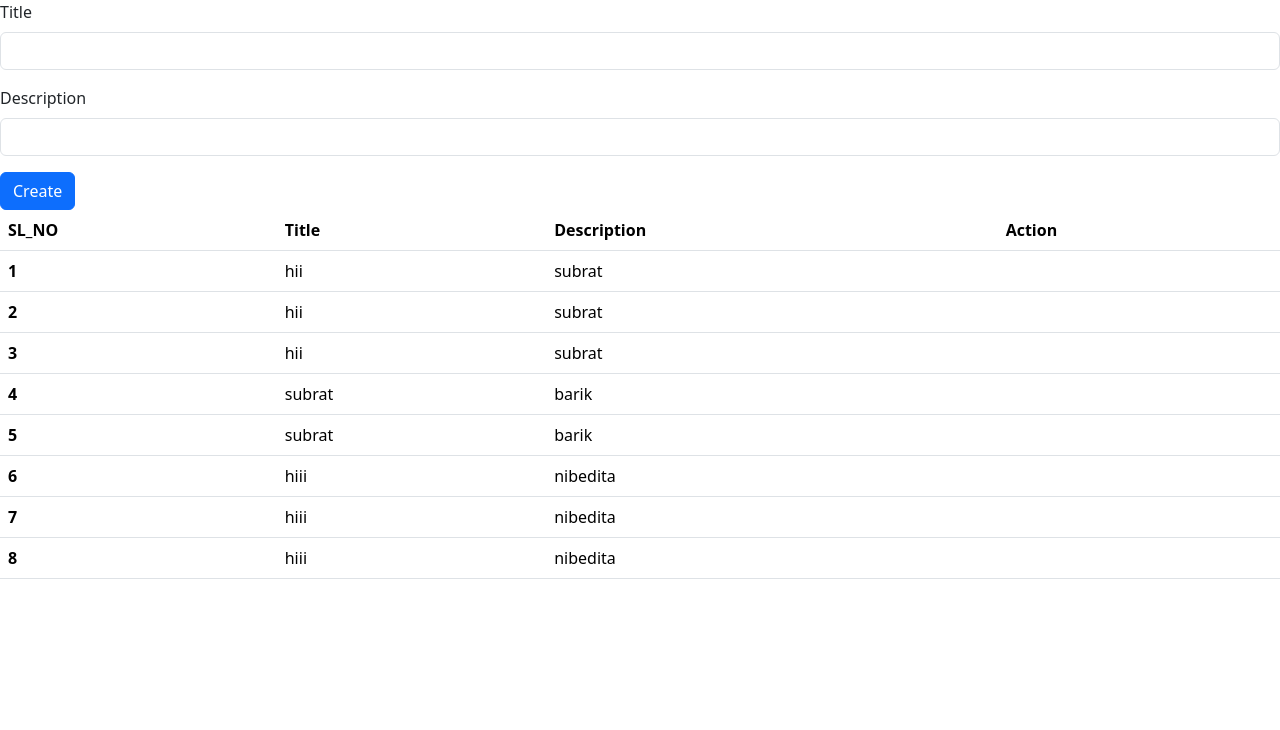
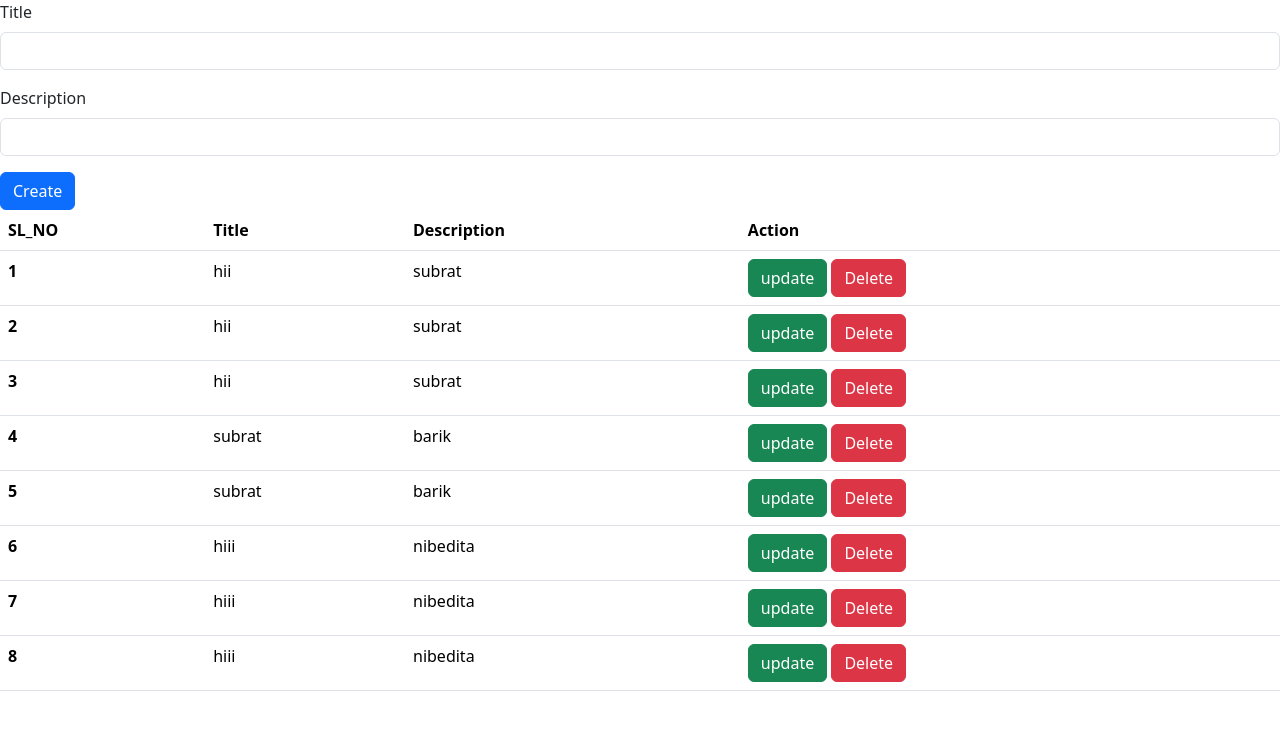
Before and after one commit to SubrataBarik/TODO, a Django app: page / in a window 1280 px wide. Shown: the top 730 px of the page. Run offline with Django 5.2, Linux system fonts and the light colour scheme; data comes from the database, SQL or seed files in the repository; both versions use the stored data as it was after the commit.

Commit message:
changes template file

```diff
--- a/templates/home.html
+++ b/templates/home.html
@@ -36,7 +36,10 @@
                 <th scope="row">{{forloop.counter}}</th>
                 <td>{{todos.title}}</td>
                 <td>{{todos.desc}}</td>
-                <td></td>
+                <td>
+                  <a href=""><button type="button" class="btn btn-success">update</button></a>
+                  <a href=""><button type="button" class="btn btn-danger">Delete</button></a>
+                </td>
               </tr>
             {% endfor %}
         </tbody>
```
Also changed, not shown: db.sqlite3.
